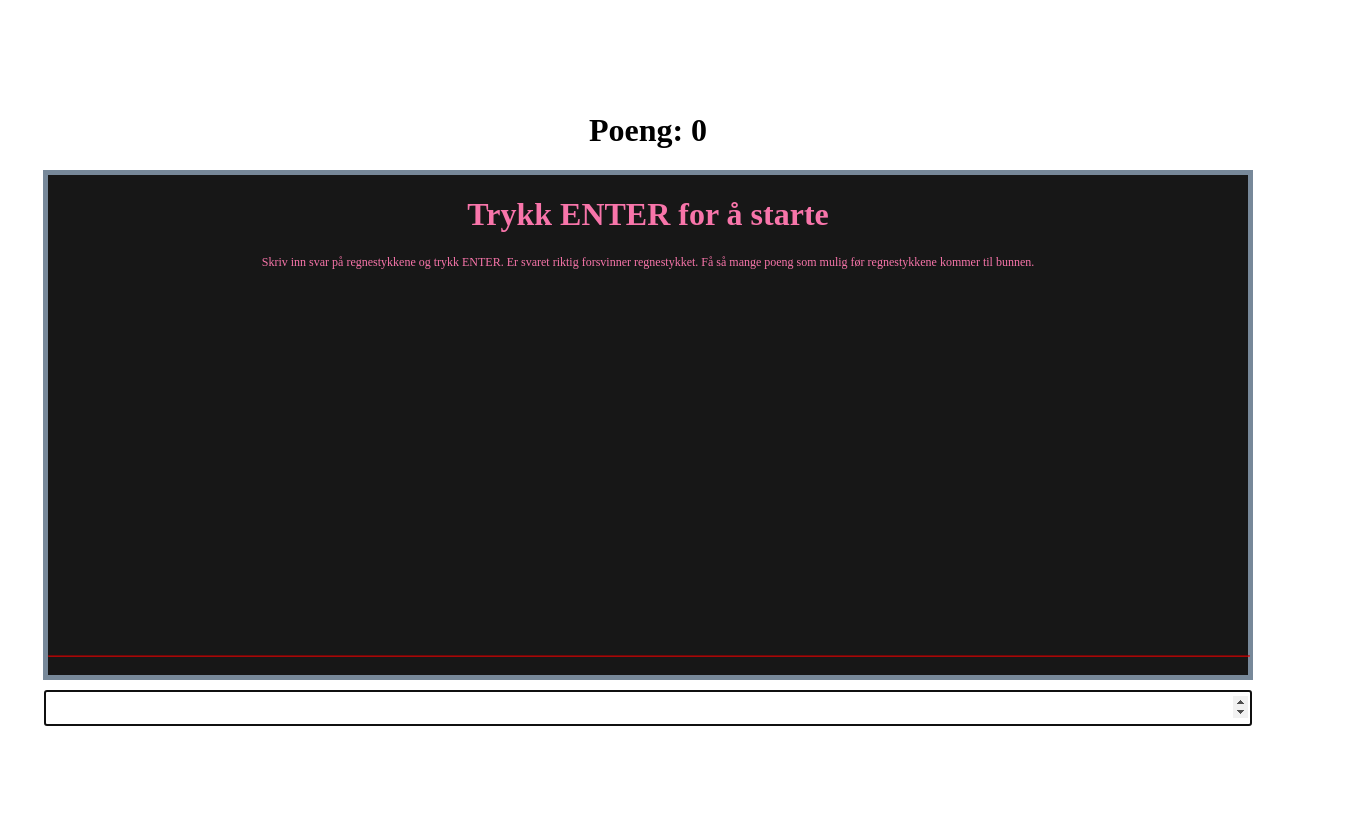
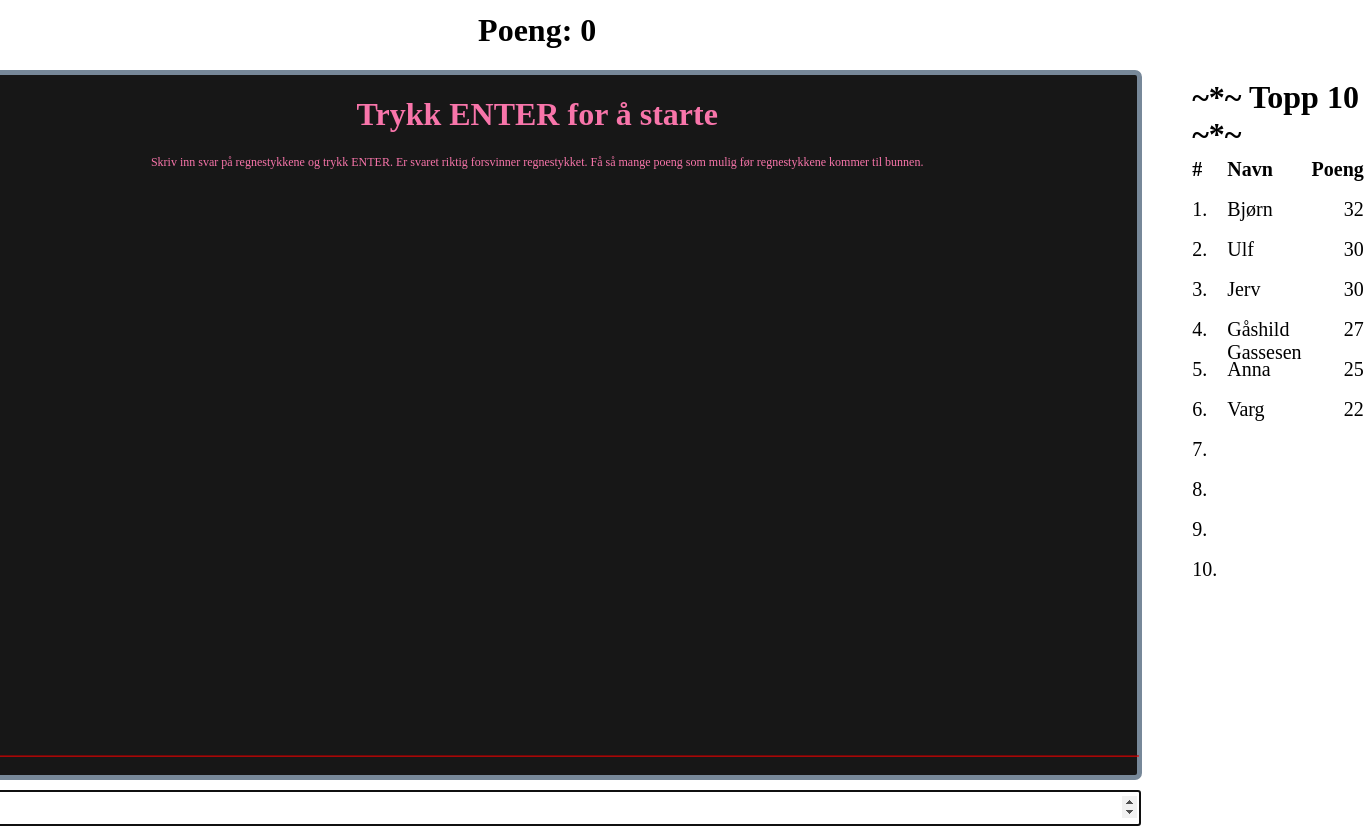
Before and after one commit to Frexz/matte-regn, a SvelteKit app: page / in a window 1280 px wide. Shown: the whole page, 1364 px wide, since content can reach past the window. Built offline with nearby package versions, Linux system fonts and the light colour scheme.

Commit message:
la til highscore i HTML/CSS

```diff
--- a/src/routes/+page.svelte
+++ b/src/routes/+page.svelte
@@ -1,10 +1,11 @@
 <script>
     const WIDTH = 1200
-    const HEIGHT = 500
+    const HEIGHT = 700
     const ADDITION_LANE = 100
     const SUBTRACTION_LANE = 400
     const MULTIPLICATION_LANE = 700
     const DIVISION_LANE = 1000
+
     let timer = 0
     let animationSpeed = 10
     let moveLength = 0.5
@@ -24,6 +25,18 @@
         3: {"operator": "/", "color": "#5272F2", "x": DIVISION_LANE},
     }
     let problems = []
+    let highscoresDummy = {
+        "1": ["Bjørn", 32],
+        "2": ["Ulf", 30],
+        "3": ["Jerv", 30],
+        "4": ["Gåshild Gassesen", 27],
+        "5": ["Anna", 25],
+        "6": ["Varg", 22],
+        "7": [],
+        "8": [],
+        "9": [],
+        "10": [],
+    }
 
     $: {
         if (gameStarted) {
@@ -44,10 +57,7 @@
 
 
     function startGame() {
-        problems = []
-        moveLength = 0.5
-        poeng = 0
-        rate = 300
+
         interval = setInterval(() => {
             checkGameOver()
             checkSpeedIncreaseAndRate(poeng)
@@ -78,6 +88,10 @@
                 setTimeout(() => {
                     gameOver = false
                     gameStarted = false
+                    poeng = 0
+                    problems = []
+                    moveLength = 0.5
+                    rate = 300
 
                 }, 10000);
             }
@@ -142,7 +156,8 @@
     }
 </script>
 
-<div class="content" style="--width: {WIDTH}px; --height: {HEIGHT}px;">
+<div class="content" >
+    <div class="game" style="--width: {WIDTH}px; --height: {HEIGHT}px;">
         <h1>Poeng: {poeng}</h1>
         <div class="game-window">
             {#if !gameStarted}
@@ -163,6 +178,24 @@
         <input class="game-input" type="number" autofocus on:keypress={(e) => handleKeypress(e)} bind:value={answer}>
     </div>
 
+    <div class="highscore-list" style="--height: {HEIGHT}px;">
+        <div class="highscore-head">
+            <h1>~*~ Topp 10 ~*~</h1>
+        </div>
+        <div class="entries">
+            <p><b>#</b></p>
+            <p><b>Navn</b></p>
+            <p style="text-align: right;"><b>Poeng</b></p>
+
+            {#each Object.keys(highscoresDummy) as key}
+                <p>{key}.</p>
+                <p>{highscoresDummy[key][0] || ""}</p>
+                <p style="text-align: right;">{highscoresDummy[key][1] || ""}</p>
+            {/each}
+        </div>
+    </div>
+</div>
+
 <style>
     hr {
         border: 1;
@@ -170,7 +203,7 @@
         margin: 0;
         position: absolute;
         width: var(--width);
-        top: 480px;
+        top: 680px;
     }
 
     p {
@@ -184,11 +217,18 @@
 
     .content {
         display: flex;
-        flex-direction: column;
+        flex-direction: row;
         align-items: center;
         justify-content: center;
         height: 100vh;
         width: 100vw;
+    }
+
+    .game {
+        display: flex;
+        flex-direction: column;
+        align-items: center;
+        justify-content: center;
     }
 
     .game-input {
@@ -222,15 +262,49 @@
     .game-window {
         background-color: #171717;
         border: 5px solid lightslategrey;
+        border-radius: 7px;
         height: var(--height);
         position: relative;
         width: var(--width);
     }
 
+    .highscore-head {
+        display: flex;
+        justify-content: center;
+        height: 0px;
+        margin-bottom: 100px;
+    }
+
+    .highscore-list {
+        display: flex;
+        flex-direction: column;
+        height: var(--height);
+        width: 20vw;
+        padding-left: 50px;
+    }
+
+    .entries {
+        display: grid;
+        grid-template-columns: 1fr 2fr 1fr;
+        grid-row: repeat(11, auto);
+        row-gap: 10px;
+        column-gap: 10px;
+        width: 100%;
+        text-align: left;
+    }
+
+    .entries p {
+        position: relative;
+        margin: 0;
+        font-size: 20px;
+        width: 100%;
+        text-align: left;
+    }
+
     .start-instructions {
         color: #F875AA;
         font-size: 12px;
-        width: var(--width)
+        width: var(--width);
     }
 
     .start-headline {
```
Lines whose indentation alone changed are shown as unchanged.
